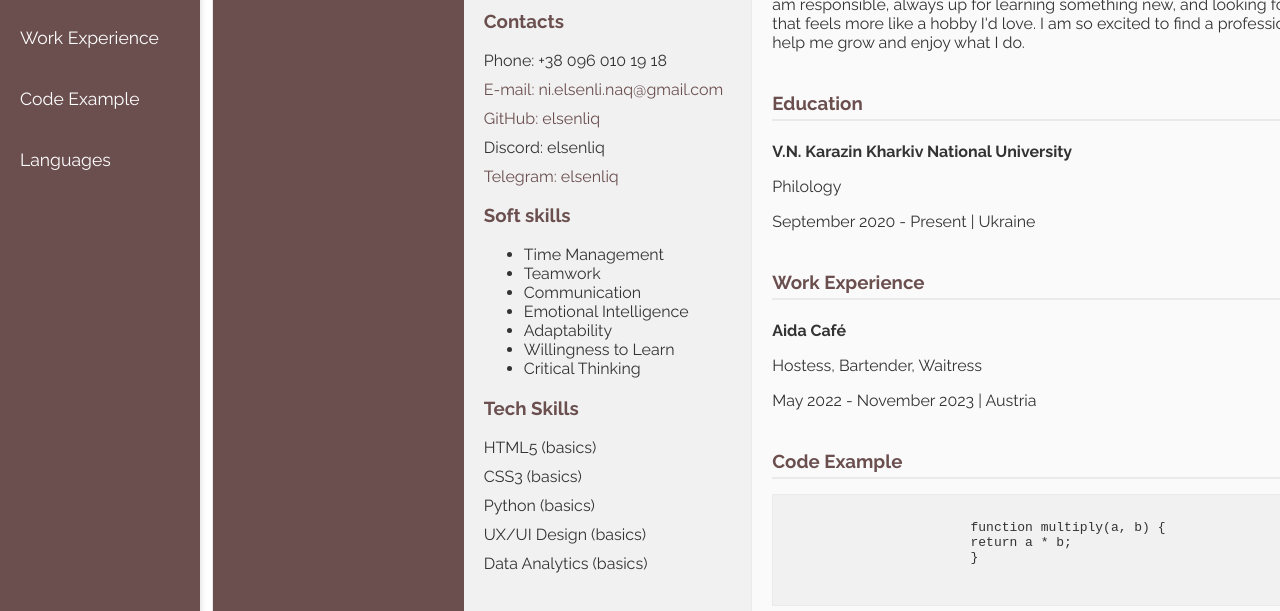
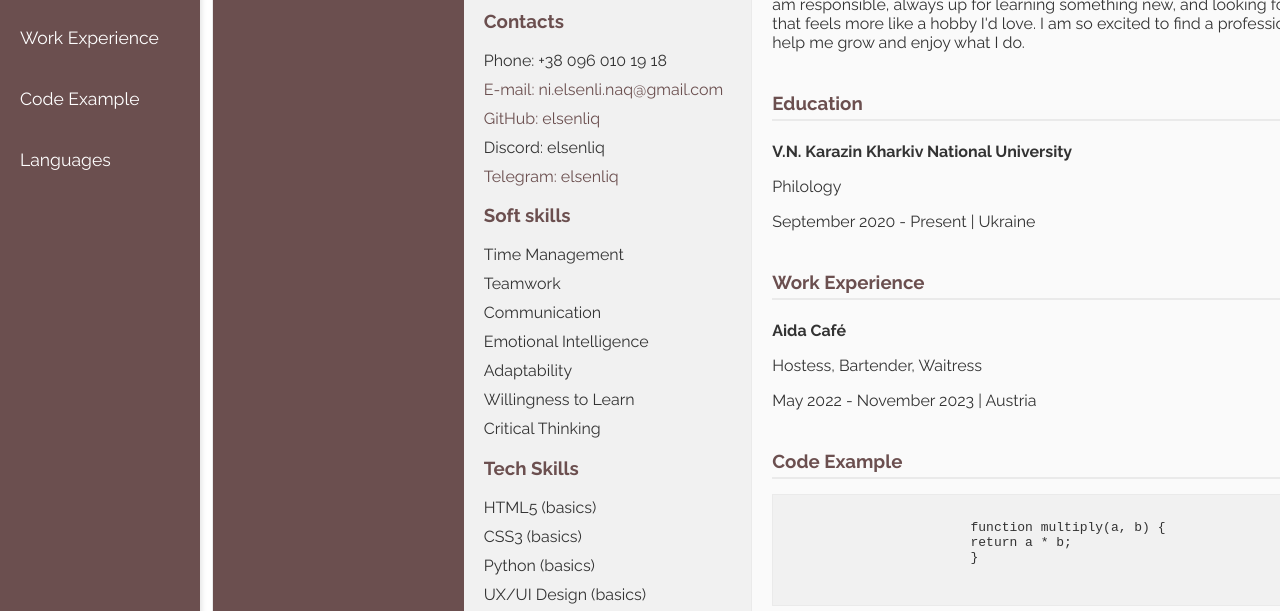
Before and after one commit to elsenliq/rsschool-cv, a plain HTML site: page index.html in a window 1280 px wide. Shown: the part 185-796 px from the top of the page. Drawn offline with Linux system fonts and the light colour scheme.

Commit message:
fix: Remove the default dots from the list items.

```diff
--- a/style.css
+++ b/style.css
@@ -65,7 +65,7 @@ header h2 {
 }
 
 .contacts ul,
-.skills ul,
+.soft-skills ul,
 .tech-skills ul,
 .languages ul {
     list-style: none;
@@ -73,7 +73,7 @@ header h2 {
 }
 
 .contacts li,
-.skills li,
+.soft-skills li,
 .tech-skills li,
 .languages li {
     margin-bottom: 10px;
```
